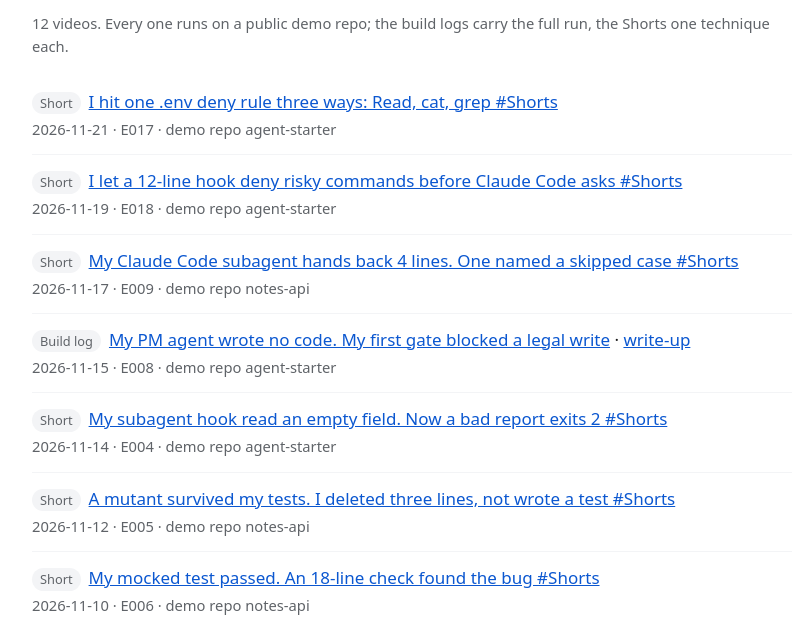
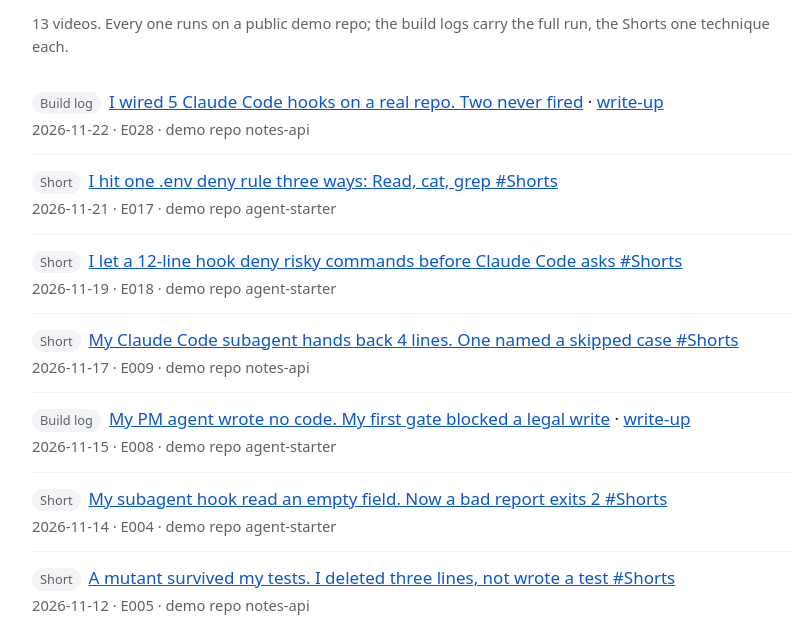
Before and after one commit to agentshipped/agentshipped.github.io, a plain HTML site: page videos/index.html in a window 1280 px wide. Shown: the part 130-758 px from the top of the page, without its empty margins (228-1028 px from the left). Drawn offline with Linux system fonts and the light colour scheme.

Commit message:
Add E028: I wired 5 Claude Code hooks on a real repo. Two never fired

```diff
--- a/videos/index.html
+++ b/videos/index.html
@@ -30,8 +30,9 @@
 <main>
 <p class="meta"><a href="../">Agent Shipped</a> · <a href="./">All videos</a></p>
 <h1>All videos</h1>
-<p class="meta">12 videos. Every one runs on a public demo repo; the build logs carry the full run, the Shorts one technique each.</p>
+<p class="meta">13 videos. Every one runs on a public demo repo; the build logs carry the full run, the Shorts one technique each.</p>
 <ul class="videos">
+<li><span class="tag">Build log</span><a href="E028.html">I wired 5 Claude Code hooks on a real repo. Two never fired</a> · <a href="https://dev.to/agentshipped/claude-code-hooks-i-wired-5-and-2-never-fired-4ejp">write-up</a><br><span class="meta">2026-11-22 · E028 · demo repo notes-api</span></li>
 <li><span class="tag">Short</span><a href="E017.html">I hit one .env deny rule three ways: Read, cat, grep #Shorts</a><br><span class="meta">2026-11-21 · E017 · demo repo agent-starter</span></li>
 <li><span class="tag">Short</span><a href="E018.html">I let a 12-line hook deny risky commands before Claude Code asks #Shorts</a><br><span class="meta">2026-11-19 · E018 · demo repo agent-starter</span></li>
 <li><span class="tag">Short</span><a href="E009.html">My Claude Code subagent hands back 4 lines. One named a skipped case #Shorts</a><br><span class="meta">2026-11-17 · E009 · demo repo notes-api</span></li>
```
